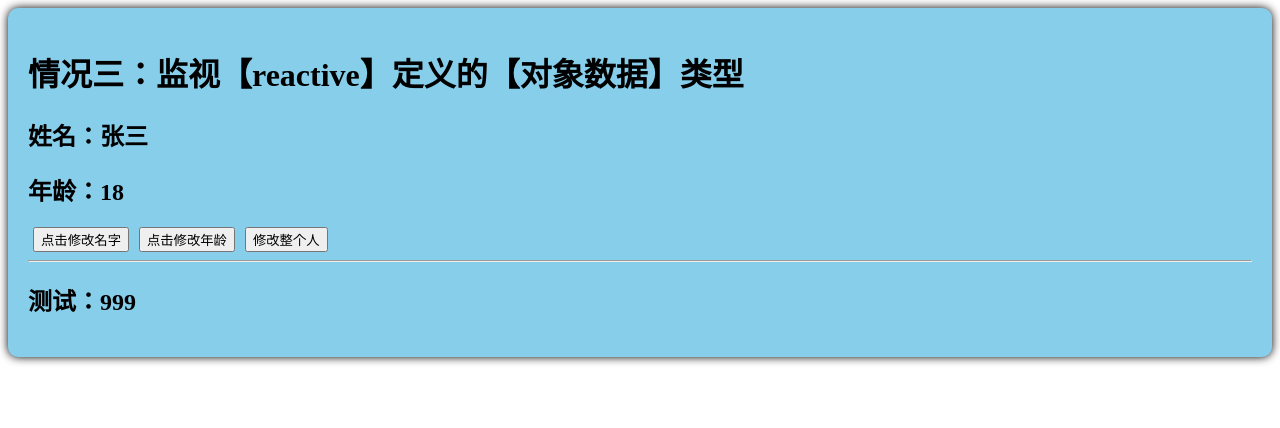
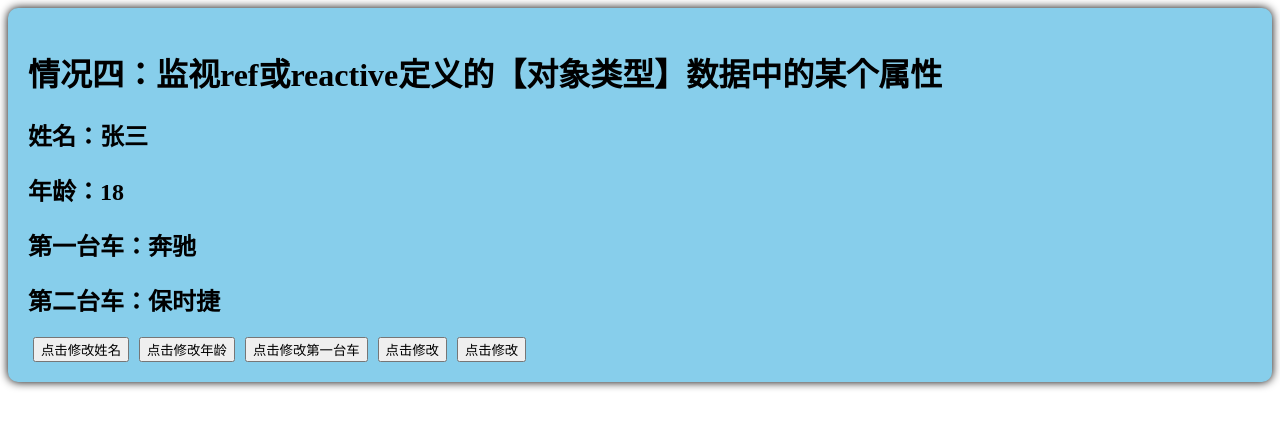
Before and after one commit to Mht-2025/Vue3-test, a Vue app: page / in a window 1280 px wide. Shown: the top 428 px of the page. Built offline with nearby package versions, Linux system fonts and the light colour scheme; the HTML template or start-up script is replaced by a standard one.

Commit message:
情况四：监视响应式对象中的某个属性

```diff
--- a/src/components/PersonInfo.vue
+++ b/src/components/PersonInfo.vue
@@ -1,54 +1,60 @@
 <template>
   <div class="person">
-    <h1>情况三：监视【reactive】定义的【对象数据】类型</h1>
+    <h1>情况四：监视ref或reactive定义的【对象类型】数据中的某个属性</h1>
     <h2>姓名：{{ person.name }}</h2>
     <h2>年龄：{{ person.age }}</h2>
-    <button @click="changName">点击修改名字</button>
+    <h2>第一台车：{{ person.car.c1 }}</h2>
+    <h2>第二台车：{{ person.car.c2 }}</h2>
+    <button @click="changName">点击修改姓名</button>
     <button @click="changAge">点击修改年龄</button>
-    <button @click="changPerson">修改整个人</button>
-    <hr>
-    <h2>测试：{{ sum.a.b.c }}</h2>
+    <button @click="changC1">点击修改第一台车</button>
+    <button @click="changC2">点击修改</button>
+    <button @click="changCar">点击修改</button>
   </div>
 </template>
 
 //组合式API
 <script setup lang="ts" name="PersonInfo">
-import {reactive,watch} from 'vue'
-    //数据
+import {  reactive, watch } from 'vue'
   const person = reactive({
-      name:'张三',
-      age:18
-    })
-    const sum ={
-      a:{
-        b:{
-          c:999
+    name: '张三',
+    age: 18,
+    car:{
+      c1:'奔驰',
+      c2:'保时捷'
     }
-      }
-    }
-    console.log(sum);
-
-    //监视
-    watch(person,(newValue,oldValue)=>{
-        console.log(newValue,oldValue)
   })
   function changName(){
-      person.name += '~~'
+    person.name += "~"
   }
   function changAge(){
     person.age += 1
   }
-    function changPerson(){
-      Object.assign(person,{name:'李四',age:20})
+  function changC1(){
+    person.car.c1 = "大众"
   }
-    // 监视，情况三：监视【reactive】定义的【对象类型】数据，
-    // 且默认是开启深度监视的
-    watch(person,(newValue,oldValue)=>{
-      console.log("person变化了",newValue,oldValue);
+  function changC2(){
+    person.car.c2 = "红旗"
+  }
+  function changCar(){
+    person.car={c1:'雅迪',c2:'台铃'}
+  }
+   // 监视，情况四：监视响应式对象中的某个属性，且该属性是基本类型的，要写成函数式
+  /* watch(()=> person.name,(newValue,oldValue)=>{
+    console.log('person.name变化了',newValue,oldValue)
+  }) */
+
+  // 监视，情况四：监视响应式对象中的某个属性，且该属性是对象类型的，可以直接写，也能写函数，更推荐写函数
+
+  watch(() => person.name, (newValue, oldValue) => {
+    console.log("变拉"+newValue, oldValue);
   })
-
-
-
+  // watch(person.car, (newValue, oldValue) => {
+  //   console.log("变拉"+newValue, oldValue);
+  // })
+  watch(() => person.car, (newValue, oldValue) => {
+    console.log("变拉"+newValue, oldValue);
+  },{deep:true})
 </script>
 
 <style scoped>
```
Lines whose indentation alone changed are shown as unchanged.
